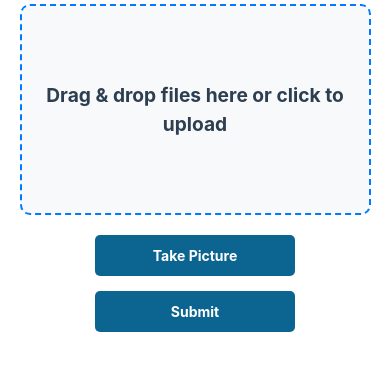
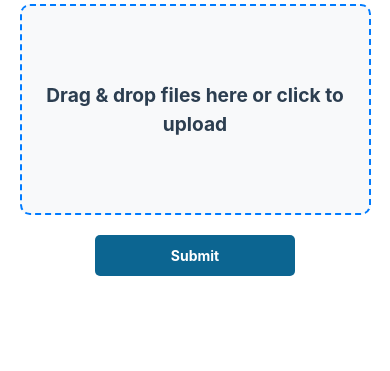
Before and after one commit to Buni42/KnuffelWebsite, a Flask app: page / in a window 390 px wide. Shown: the part 158-529 px from the top of the page. Run offline with Flask 3, Linux system fonts and the light colour scheme; some libraries are stand-ins or nearby versions.

Commit message:
takePicBtn only visible on moblie

```diff
--- a/application.py
+++ b/application.py
@@ -20,7 +20,7 @@ def get_session_id():
     return session["uuid"]
 
 # The problem with session based limiting is that the user can bypass the cookies by deleting them or using incognito mode.
-# We can use Server-side session tracking by saving the session data
+# We can use reCAPTCHA against bots and/or server side tracking against user abuse
 
 
 # Initialize Flask-Limiter (rate limiter)
--- a/static/dropzoneOptions.js
+++ b/static/dropzoneOptions.js
@@ -1,4 +1,3 @@
-
 Dropzone.options.myDropzone = {
     paramName: "image",  // Ensure it matches the backend name
     maxFilesize: 10,  // MB limit
@@ -17,21 +16,10 @@ Dropzone.options.myDropzone = {
             document.getElementById("submitBtn").disabled = false;
         });
 
-
         document.getElementById("submitBtn").addEventListener("click", function () {
             myDropzone.processQueue();  // Manually trigger upload
         });
 
-        // Remove preview after each successful upload -> dont need this, we can do it in one go when the queue is complete
-     /*    myDropzone.on("success", function (file) {
-            console.log("file uploaded.")
-
-            document.getElementById("submitBtn").disabled = true; // Disable submit button again.
-            setTimeout(function () {
-                myDropzone.removeFile(file);
-            }, 1000); // Delay to show success message briefly
-        });
- */
         // Remove all previews when queue is complete
         myDropzone.on("queuecomplete", function () {
             console.log("file(s) uploaded.")
@@ -61,6 +49,7 @@ Dropzone.options.myDropzone = {
             document.getElementById("cameraInput").click();  // Trigger hidden file input
         });
 
+
     }
 };
 
@@ -76,3 +65,12 @@ function addToDropzone(event) {
         myDropzone.addFile(file);  // Add file to the queue
     }
 }
+
+window.addEventListener("DOMContentLoaded", () => {
+    const isMobile = /iPhone|iPad|iPod|Android/i.test(navigator.userAgent);
+    const takePicBtn = document.getElementById("takePicBtn");
+
+    if (!isMobile && takePicBtn) {
+        takePicBtn.style.display = "none";
+    }
+});
--- a/static/styles.css
+++ b/static/styles.css
@@ -23,11 +23,7 @@ p {
     color: #555;
 }
 
-/* General Navbar Styling
-.navbar {
-    padding: 10px 15px;
-    border-radius: 5px;
-}*/
+/* General Navbar Styling */
 
 /* Navbar Button */
 .navbar-toggler {
@@ -113,16 +109,7 @@ p {
     color: #2c3e50;
 }
 
-/* Take Picture button for Mobile users */
-.mobile-only {
-    display: none;
-}
 
-@media (max-width: 768px) {
-    .mobile-only {
-        display: inline-block;  /* Maak het zichtbaar op mobiele apparaten */
-    }
-}
 
 /* Styling for file previews */
 .dz-preview {
@@ -177,6 +164,7 @@ p {
     background-color: #5db583;
 }
 
+
 #submitBtn:disabled {
     background-color: #95a5a6;
     cursor: not-allowed;
--- a/templates/upload.html
+++ b/templates/upload.html
@@ -12,10 +12,10 @@
     </form>
 
     <!-- Button to trigger camera (only visible on mobile) -->
-    <button type="takePicBtn" id="takePicBtn" class="mobile-only">Take Picture</button>
+    <button type="button" id="takePicBtn">Take Picture</button>
 
     <!-- Hidden file input for camera upload -->
-    <input type="file" id="cameraInput" accept="image/*" capture="camera" style="display: none;" onchange="addToDropzone(event)">
+    <input type="file" id="cameraInput" accept="image/*" capture="environment" style="display: none;">
 
     <!-- Submit button -->
     <button id="submitBtn">Submit</button>
```
Also changed, not shown: templates/index.html (+1 -25 lines), uploads/1000017174.jpg (added).
